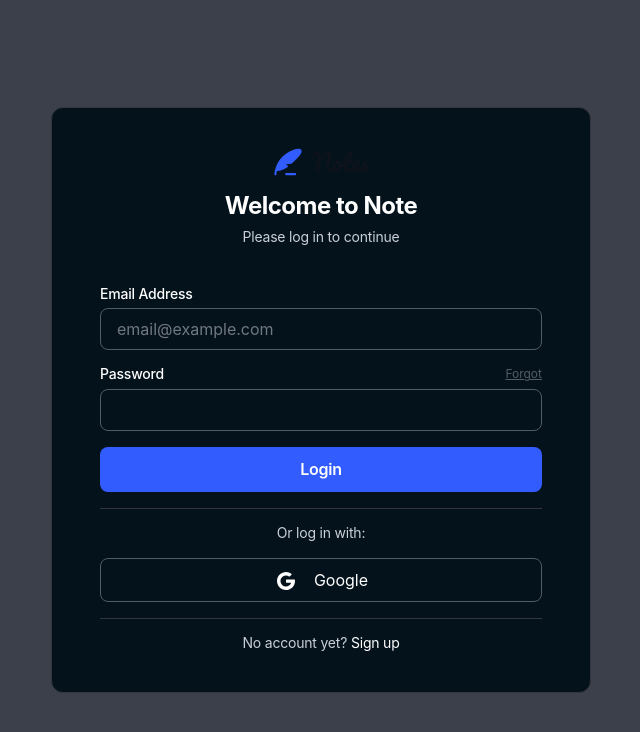
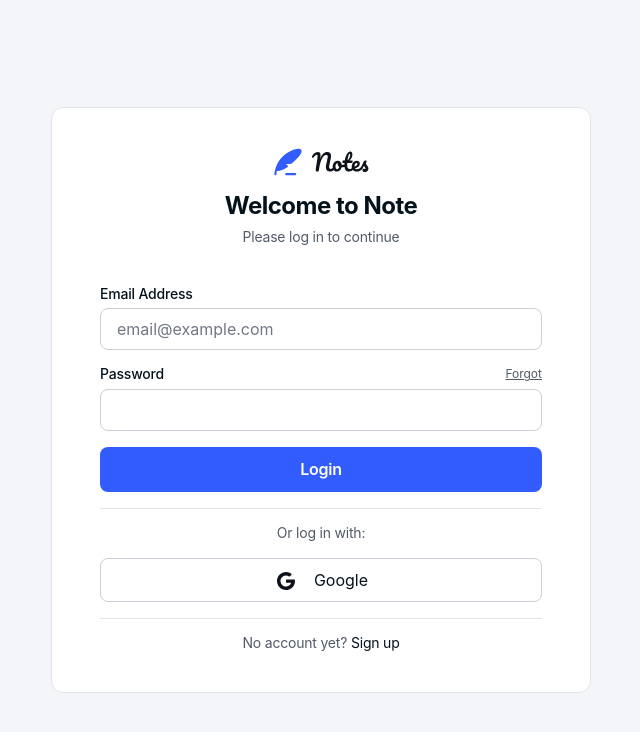
Before and after one commit to HamDean/note-taking-web-app, a React (Vite) app in the folder frontend/: page / in a window 1280 px wide. Shown: the top 732 px of the page, without its empty margins (319-959 px from the left). Built offline with nearby package versions, Linux system fonts and the light colour scheme; a web font is replaced by a local one.

Commit message:
Remove default dark class from HTML and update GoogleIcon component to accept optional textColor prop

```diff
--- a/frontend/index.html
+++ b/frontend/index.html
@@ -1,5 +1,5 @@
 <!doctype html>
-<html lang="en" class="dark">
+<html lang="en" class="">
   <head>
     <meta charset="UTF-8" />
     <link rel="icon" type="image/svg+xml" href="/favicon.svg" />
--- a/frontend/src/pages/LoginPage.tsx
+++ b/frontend/src/pages/LoginPage.tsx
@@ -83,7 +83,7 @@
          border-neutral-300 dark:border-neutral-600 rounded-8 h-11 text-neutral-950
           dark:text-white text-[16px] gap-4 cursor-pointer hover:dark:bg-neutral-800"
         >
-          <GoogleIcon textColor="#fff" />
+          <GoogleIcon />
           <span>Google</span>
         </div>
 
@@ -148,7 +148,7 @@
   );
 };
 
-const GoogleIcon = ({ textColor = "#0E121B" }: { textColor: string }) => {
+const GoogleIcon = ({ textColor = "#0E121B" }: { textColor?: string }) => {
   return (
     <svg
       xmlns="http://www.w3.org/2000/svg"
```
